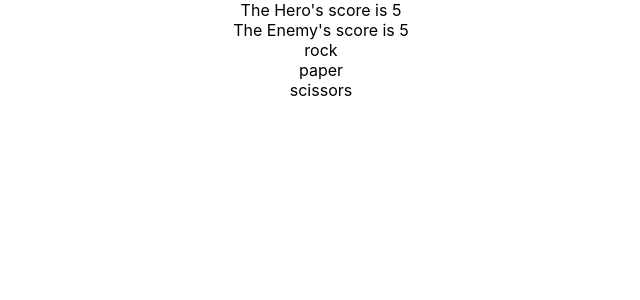
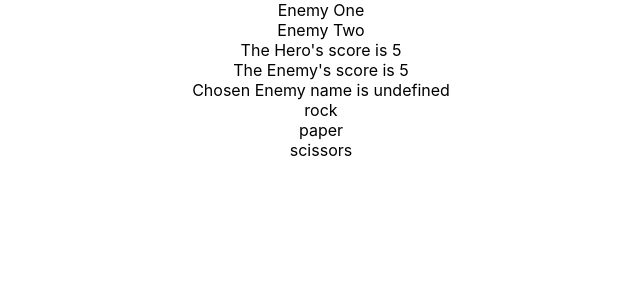
Before and after one commit to tedweiss/react-rock-paper-scissors, a React (Create React App) app: page / in a window 1280 px wide. Shown: the top 300 px of the page, without its empty margins (319-959 px from the left). Built offline with nearby package versions, Linux system fonts and the light colour scheme.

Commit message:
display chosen enemy

```diff
--- a/src/App.js
+++ b/src/App.js
@@ -1,14 +1,21 @@
 import React from 'react'
 import './App.css'
+
+import { EnemyProvider } from './providers/EnemyProvider'
+import { ScoreboardProvider } from './providers/ScoreboardProvider'
+
 import Battlefield from './components/Battlefield'
-import { ScoreboardProvider } from './providers/ScoreboardProvider'
+import EnemiesDisplay from './components/EnemiesDisplay'
 
 const App = () => {
   return (
     <div className='App' data-testid='App'>
-      <ScoreboardProvider>
-        <Battlefield />
-      </ScoreboardProvider>
+      <EnemyProvider>
+        <ScoreboardProvider>
+          <EnemiesDisplay />
+          <Battlefield />
+        </ScoreboardProvider>
+      </EnemyProvider>
     </div>
   )
 }
--- a/src/components/Battlefield.jsx
+++ b/src/components/Battlefield.jsx
@@ -1,8 +1,11 @@
 import React, { useState } from 'react'
+
+import { useCountState } from '../providers/ScoreboardProvider'
+
 import Weapons from './Weapons'
 import ScoreDisplay from './ScoreDisplay'
-import { useCountState } from '../providers/ScoreboardProvider'
 import BattleWinnerDisplay from './BattleWinnerDisplay'
+import EnemyDisplay from './EnemyDisplay'
 
 const Battlefield = () => {
   const [result, setResult] = useState()
@@ -15,6 +18,7 @@ const Battlefield = () => {
   return (
     <>
       <ScoreDisplay />
+      <EnemyDisplay />
       <Weapons setResult={setResult} />
       {result && (
         <div>
--- /dev/null
+++ b/src/components/EnemiesDisplay.jsx
@@ -0,0 +1,21 @@
+import React from 'react'
+
+import { useEnemyDispatch } from '../providers/EnemyProvider'
+import { enemies } from '../utils/enemies'
+
+const EnemiesDisplay = () => {
+  const dispatch = useEnemyDispatch()
+  const selectEnemy = enemy => {
+    dispatch({ type: 'select', enemy })
+  }
+
+  return enemies.map(enemy => {
+    return (
+      <div key={enemy.name} onClick={() => selectEnemy(enemy)}>
+        {enemy.name}
+      </div>
+    )
+  })
+}
+
+export default EnemiesDisplay
--- /dev/null
+++ b/src/components/EnemyDisplay.jsx
@@ -0,0 +1,10 @@
+import React from 'react'
+
+import { useEnemyState } from '../providers/EnemyProvider'
+
+const EnemyDisplay = () => {
+  const { enemy } = useEnemyState()
+  return <div>{`Chosen Enemy name is ${enemy && enemy.name}`}</div>
+}
+
+export default EnemyDisplay
--- a/src/components/ScoreDisplay.jsx
+++ b/src/components/ScoreDisplay.jsx
@@ -1,8 +1,10 @@
 import React from 'react'
+
 import { useCountState } from '../providers/ScoreboardProvider'
 
 const CountDisplay = () => {
   const { hero, enemy } = useCountState()
+
   return (
     <>
       <div>{`The Hero's score is ${hero}`}</div>
--- a/src/components/Weapons.jsx
+++ b/src/components/Weapons.jsx
@@ -1,7 +1,9 @@
 import React from 'react'
+
+import { useCountDispatch } from '../providers/ScoreboardProvider'
+import { compare, findEnemysChoice } from '../utils/utils'
+
 import Weapon from './Weapon'
-import { compare, findEnemysChoice } from '../utils/utils'
-import { useCountDispatch } from '../providers/ScoreboardProvider'
 
 const Weapons = ({ setResult }) => {
   const weaponChoices = ['rock', 'paper', 'scissors']
--- /dev/null
+++ b/src/providers/EnemyProvider.jsx
@@ -0,0 +1,48 @@
+import React, { createContext, useContext, useReducer } from 'react'
+
+const EnemyStateContext = createContext()
+const EnemyDispatchContext = createContext()
+
+const enemyReducer = (state, action) => {
+  switch (action.type) {
+    case 'select': {
+      return { enemy: action.enemy }
+    }
+    default: {
+      throw new Error(`Unhandled action type: ${action.type}`)
+    }
+  }
+}
+
+const EnemyProvider = ({ children }) => {
+  const [state, dispatch] = useReducer(enemyReducer, {
+    id: null,
+    name: '',
+    health: null
+  })
+  return (
+    <EnemyStateContext.Provider value={state}>
+      <EnemyDispatchContext.Provider value={dispatch}>
+        {children}
+      </EnemyDispatchContext.Provider>
+    </EnemyStateContext.Provider>
+  )
+}
+
+const useEnemyState = () => {
+  const context = useContext(EnemyStateContext)
+  if (context === undefined) {
+    throw new Error('useEnemyState must be used within a EnemyProvider')
+  }
+  return context
+}
+
+const useEnemyDispatch = () => {
+  const context = useContext(EnemyDispatchContext)
+  if (context === undefined) {
+    throw new Error('useEnemyDispatch must be used within a EnemyProvider')
+  }
+  return context
+}
+
+export { EnemyProvider, useEnemyState, useEnemyDispatch }
--- a/src/providers/ScoreboardProvider.jsx
+++ b/src/providers/ScoreboardProvider.jsx
@@ -52,7 +52,7 @@ const ScoreboardProvider = ({ children }) => {
 const useCountState = () => {
   const context = useContext(ScoreboardStateContext)
   if (context === undefined) {
-    throw new Error('useCountState must be used within a CountProvider')
+    throw new Error('useCountState must be used within a ScoreboardProvider')
   }
   return context
 }
@@ -60,7 +60,7 @@ const useCountState = () => {
 const useCountDispatch = () => {
   const context = useContext(ScoreboardDispatchContext)
   if (context === undefined) {
-    throw new Error('useCountDispatch must be used within a CountProvider')
+    throw new Error('useCountDispatch must be used within a ScoreboardProvider')
   }
   return context
 }
--- /dev/null
+++ b/src/utils/enemies.js
@@ -0,0 +1,4 @@
+export const enemies = [
+  { id: 1, name: 'Enemy One' },
+  { id: 2, name: 'Enemy Two' }
+]
```
